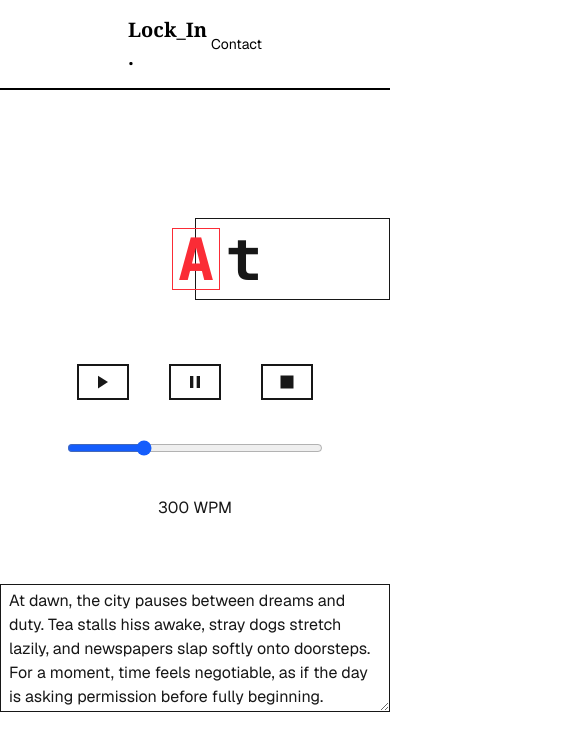
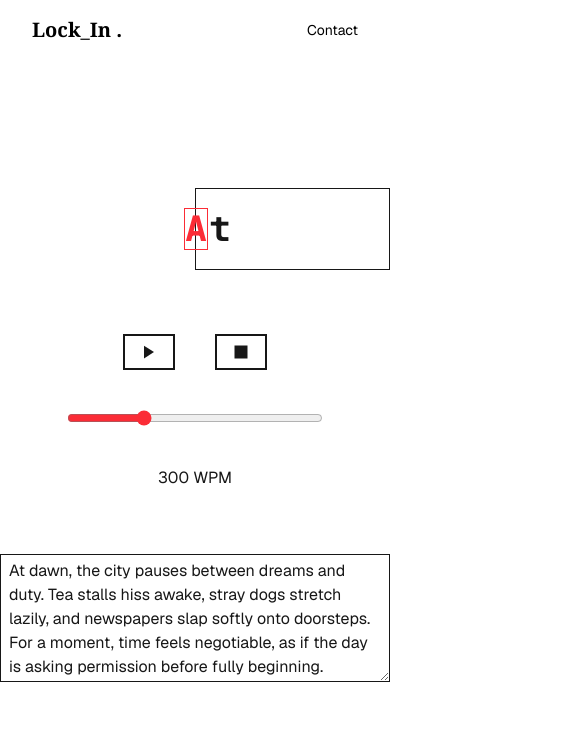
Before and after one commit to MayankRawat1424/Lock_In, a Next.js app: page / in a window 390 px wide. Shown: the top 750 px of the page, 574 px wide, since content can reach past the window. Built offline with nearby package versions, Linux system fonts and the light colour scheme.

Commit message:
Responsive Styling for display

```diff
--- a/src/app/components/Display.jsx
+++ b/src/app/components/Display.jsx
@@ -2,6 +2,23 @@ import React, { useState, useEffect } from "react";
 import { IoMdPlay } from "react-icons/io";
 import { IoMdPause } from "react-icons/io";
 import { IoSquareSharp } from "react-icons/io5";
+
+export function useCharWidth() {
+  const [width, setWidth] = useState(12);
+
+  useEffect(() => {
+    const updateWidth = () => {
+      setWidth(window.innerWidth <= 768 ? 6 : 10);
+    };
+
+    updateWidth();
+    window.addEventListener("resize", updateWidth);
+
+    return () => window.removeEventListener("resize", updateWidth);
+  }, []);
+
+  return width;
+}
 
 const Display = ({ passage }) => {
   const [idx, setIdx] = useState(0);
@@ -9,6 +26,8 @@ const Display = ({ passage }) => {
   const [wpm, setWpm] = useState(300);
 
   const words = passage.split(/[.,\s]+/);
+
+  const width = useCharWidth();
 
   const getPivot = (word) => {
     if (word.length <= 2) return 0;
@@ -18,11 +37,13 @@ const Display = ({ passage }) => {
   };
 
   const highlight = (word) => {
+    if (word.length <= 0) return null;
     const pivot = getPivot(word);
     return word.split("").map((ch, i) => (
       <span
         key={i}
-        className={`inline-block w-12 text-center flex-none ${
+        style={{ width: `${width * 4}px` }}
+        className={`inline-block text-center flex-none ${
           i === pivot ? "text-red-500 font-bold border" : ""
         }`}
       >
@@ -31,8 +52,9 @@ const Display = ({ passage }) => {
     ));
   };
 
+  const wordWidth = 4 * width;
   const offset = (word) => {
-    return getPivot(word) * 48 + 24;
+    return getPivot(word) * wordWidth + wordWidth / 2;
   };
 
   useEffect(() => {
@@ -55,9 +77,9 @@ const Display = ({ passage }) => {
   return (
     <section className="flex flex-col pb-16">
       <div className="flex flex-col w-full">
-        <div className="font-bold text-6xl w-1/2 border py-10 relative ml-auto font-mono">
+        <div className="font-bold lg:text-6xl text-4xl w-1/2 border py-10 relative ml-auto font-mono">
           <div
-            className="absolute  top-1/2 -translate-y-1/2"
+            className="absolute  top-1/2 -translate-y-1/2 w-screen"
             style={{ transform: `translateX(-${offset(words[idx])}px)` }}
           >
             {highlight(words[idx])}
@@ -66,6 +88,16 @@ const Display = ({ passage }) => {
       </div>
       <div className="flex flex-col mx-auto items-center gap-10 mt-16">
         <div className="flex gap-10">
+          {isRunning ? (
+            <button
+              className="border-2 px-4 py-2 hover:bg-white hover:cursor-pointer hover:text-black"
+              onClick={() => {
+                setIsRunning(false);
+              }}
+            >
+              <IoMdPause />
+            </button>
+          ) : (
             <button
               className="border-2 px-4 py-2 hover:bg-white hover:cursor-pointer hover:text-black"
               onClick={() => {
@@ -74,14 +106,8 @@ const Display = ({ passage }) => {
             >
               <IoMdPlay />
             </button>
-          <button
-            className="border-2 px-4 py-2 hover:bg-white hover:cursor-pointer hover:text-black"
-            onClick={() => {
-              setIsRunning(false);
-            }}
-          >
-            <IoMdPause />
-          </button>
+          )}
+
           <button
             className="border-2 px-4 py-2 hover:bg-white hover:cursor-pointer hover:text-black"
             onClick={() => {
@@ -100,7 +126,7 @@ const Display = ({ passage }) => {
           step={50}
           value={wpm}
           onChange={(e) => setWpm(Number(e.target.value))}
-          className="w-64 accent-blue-600 cursor-pointer"
+          className="w-64 accent-red-500 cursor-pointer"
         />
         <p>{wpm} WPM</p>
       </div>
--- a/src/app/components/Header.jsx
+++ b/src/app/components/Header.jsx
@@ -2,7 +2,7 @@ import React from "react";
 
 const Header = () => {
   return (
-    <div className="flex justify-between px-32 py-4 border-b-2 bg-white text-black items-center mb-32">
+    <div className="flex justify-between py-4 bg-white text-black items-center mb-32 px-8 lg:px-32">
       <h1 className="font-semibold font-serif text-xl">Lock_In .</h1>
       <ul className="text-sm">
         <a href="https://www.mayankrawat.info/" className="hover:underline ">
--- a/src/app/components/ORC.jsx
+++ b/src/app/components/ORC.jsx
@@ -12,6 +12,7 @@ const ORC = () => {
   return (
     <div className="">
       <Display passage={passage} />
+
       <textarea
         name=""
         id=""
```
Also changed, not shown: Lock_In.png (added). Lines whose indentation alone changed are shown as unchanged.
